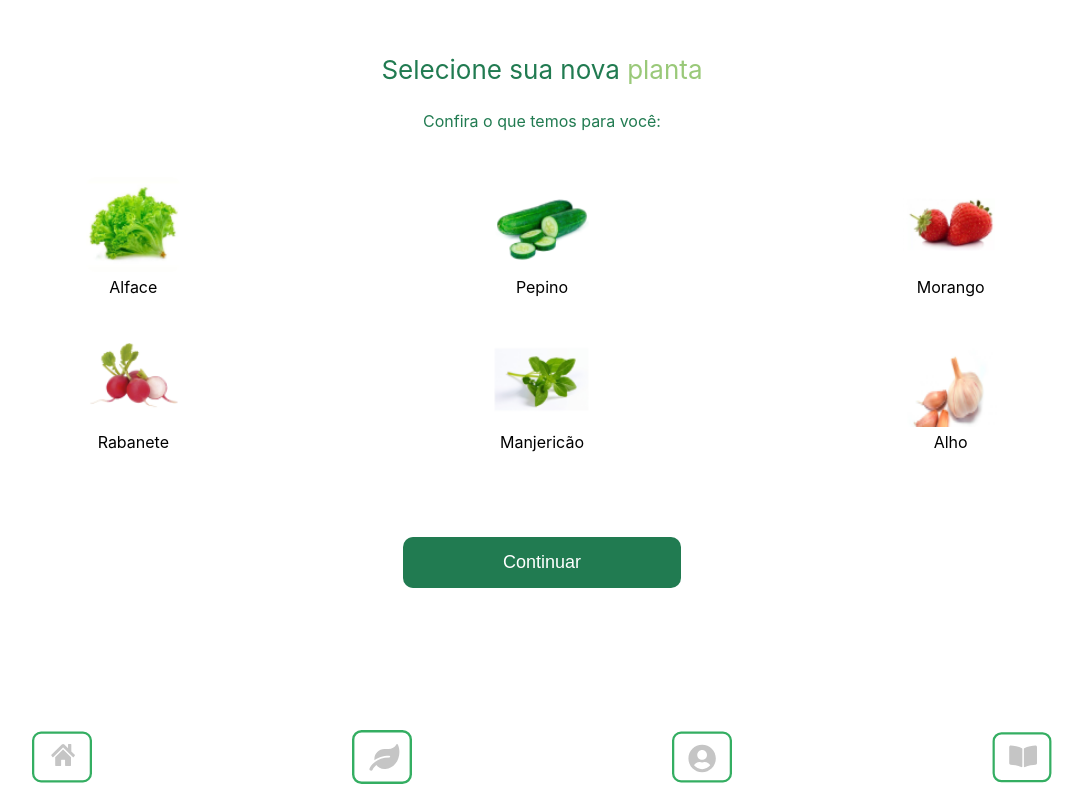
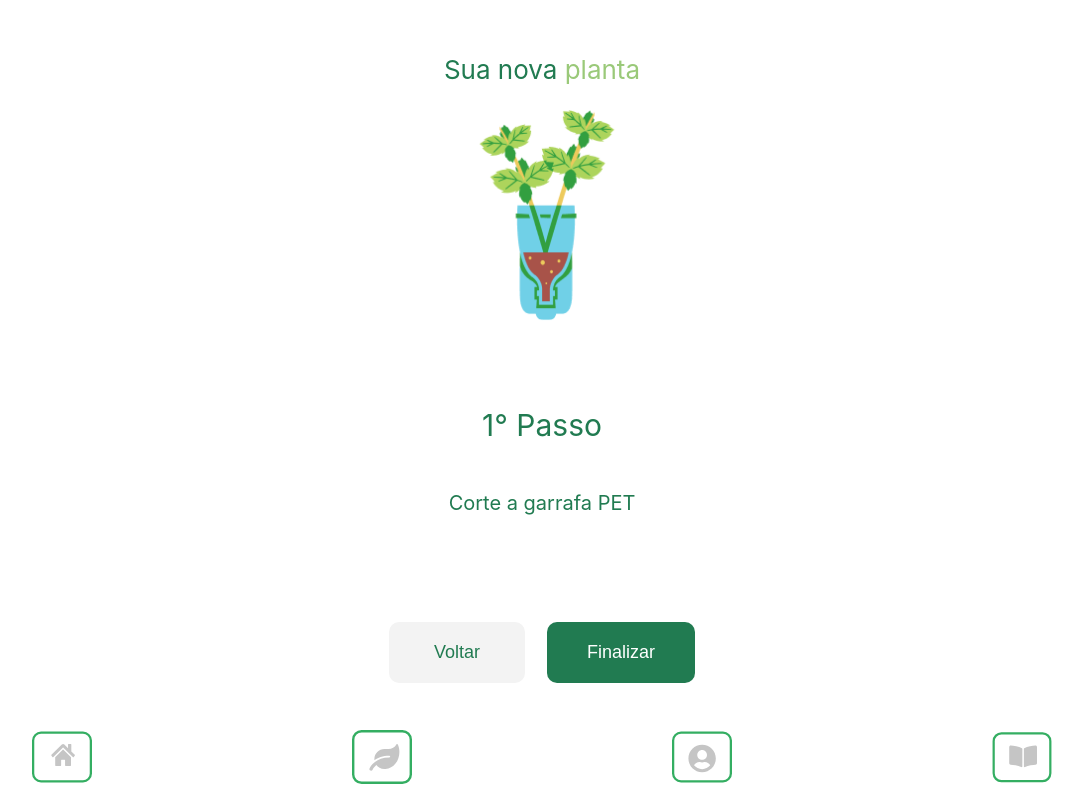
Before and after one commit to vanessa-nascimento/plantei-frontend, a Next.js app: page /nova-planta in a window 1280 px wide. Shown: the whole page, without its empty margins (98-1181 px from the left). Built offline with nearby package versions, Linux system fonts and the light colour scheme.

Commit message:
feat: finalizando step4 e 5 de cadastro da planta

```diff
--- a/pages/nova-planta/index.tsx
+++ b/pages/nova-planta/index.tsx
@@ -2,12 +2,14 @@ import BottomMenu from "../../components/BottomMenu";
 import Step1 from "./step-1";
 import Step2 from "./step-2";
 import Step3 from "./step-3";
+import Step4 from "./step-4";
+import Step5 from "./step-5";
 
 export default function NovaPlanta(props) {
 
   return (
     <>
-      <Step3></Step3>
+      <Step5></Step5>
       <BottomMenu backgroundColor="#FFF"></BottomMenu>
     </>
   );
--- a/pages/nova-planta/step-5.tsx
+++ b/pages/nova-planta/step-5.tsx
@@ -0,0 +1,64 @@
+import { useForm, SubmitHandler } from "react-hook-form";
+import Link from "next/link";
+import Image from "next/image";
+
+import Main from "../../components/Main";
+
+import { CardSelect, Content, ContentForm, ContentFormSM, DivCards, NovaPlantaHeader, NovaPlantaText, SubmitDiv } from "../../styles/NovaPlanta";
+import Input from "../../components/Input";
+import Button from "../../components/Button";
+
+type Inputs = {
+  nome: string,
+  sobrenome: string,
+  email: string,
+  senha: string,
+};
+
+export default function Step5(props) {
+  const {
+    register,
+    handleSubmit,
+    watch,
+    formState: { errors }
+  } = useForm<Inputs>();
+
+  const onSubmit: SubmitHandler<Inputs> = data => console.log(data);
+
+  console.log(watch("email"), errors)
+
+  return (
+    <Main backgroundColor="#FFFFFF" padding="2">
+        <NovaPlantaHeader>
+          <h2>Sua nova <span>planta</span></h2>
+        </NovaPlantaHeader>
+          <ContentFormSM onSubmit={handleSubmit(onSubmit)}>
+            <Content>
+                <Image src="/planta_etapa_final.png" alt="Planta Cadastrada" width={220} height={240} />
+                <h2>1° Passo</h2>
+                <p>Corte a garrafa PET</p>
+                <SubmitDiv>
+                <Button
+                    backgroundColor="#F3F3F3"
+                    width="min-content"
+                    color="#217B51"
+                    padding="20px 45px"
+                    fontSize="18px"
+                >
+                    Voltar
+                </Button>
+                <Button
+                    backgroundColor="#217B51"
+                    width="min-content"
+                    color="#FFF"
+                    padding="20px 40px"
+                    fontSize="18px"
+                >
+                    Finalizar
+                </Button>
+                </SubmitDiv>
+            </Content>
+          </ContentFormSM>
+    </Main>
+  );
+}
--- a/styles/NovaPlanta.ts
+++ b/styles/NovaPlanta.ts
@@ -49,9 +49,26 @@ export const Content = styled.div`
     display: flex;
     flex-direction: column;
     justify-content: space-between;
+    align-items: center;
 
     &.contentsm{
         justify-content: flex-start;
+    }
+
+    & > h2 {
+        text-align: center;
+        margin-bottom: 0;
+        color: #217B51;
+        font-size: 30px;
+        font-weight: 400;
+    }
+
+    & > p {
+        text-align: center;
+        color: #217B51;
+        font-size: 20px;
+        font-weight: 400;
+        margin-top: 0;
     }
 `;
 
@@ -64,7 +81,9 @@ export const NovaPlantaText = styled.h3`
 
 export const SubmitDiv = styled.div`
   display: grid;
+  grid-template-columns: 1fr 1fr;
   justify-content: center;
+  grid-gap: 10px;
   margin-top: 40px;
 
   &.contentsm {
@@ -94,3 +113,20 @@ export const CardSelect = styled.div`
         margin: 5px 0;
     }
 `;
+
+export const ContentToPlant = styled.div`
+    display: flex;
+    flex-direction: column;
+    background: #FFE490;
+    align-items: center;
+    justify-content: center;
+    border-radius: 20px;
+    padding: 15px 10px;
+    margin: 10px 0;
+
+    & > h3 {
+        color: #838383;
+        font-size: 16px;
+        font-weight: 400;
+    }
+`;
```
Also changed, not shown: pages/nova-planta/step-4.tsx (+71 -0 lines), public/planta_etapa_final.png (added).
